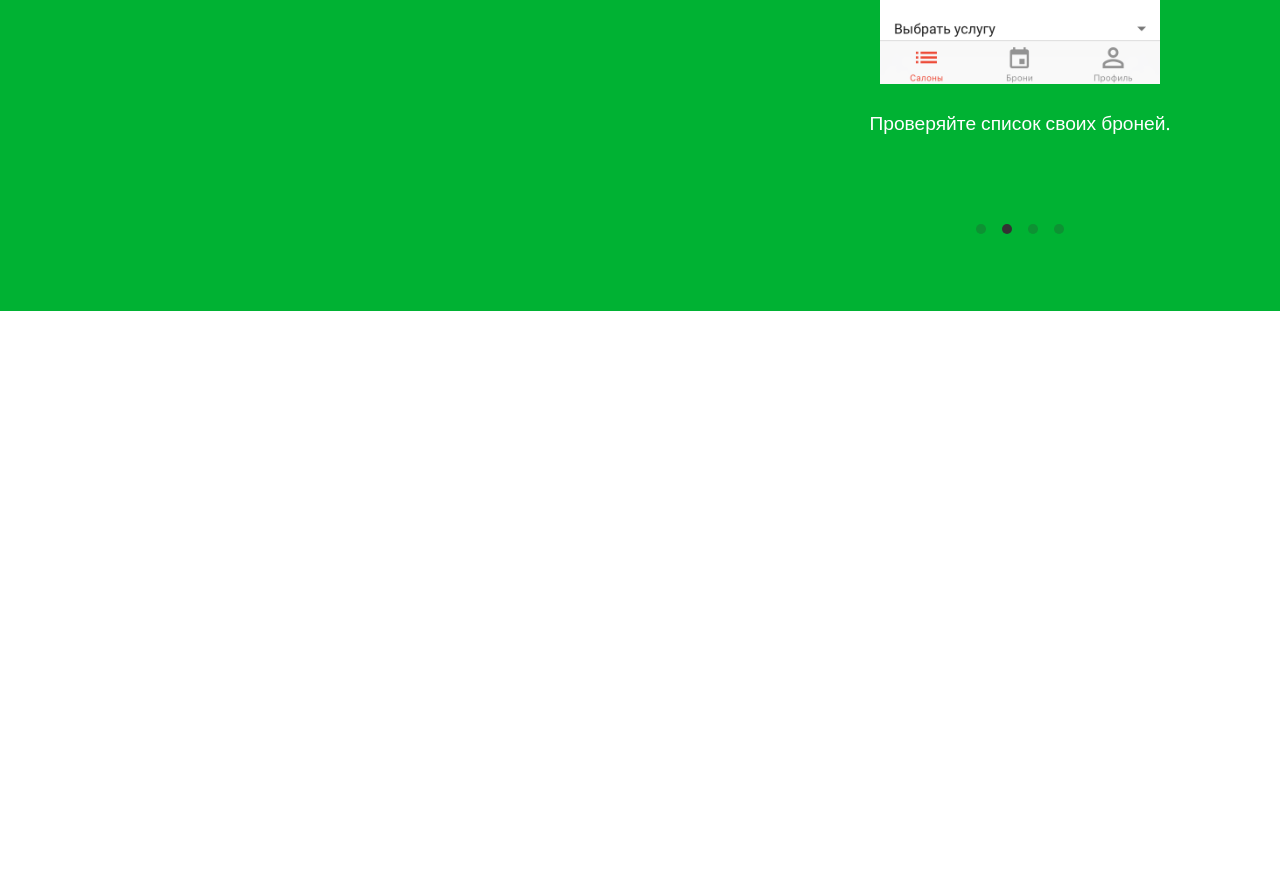
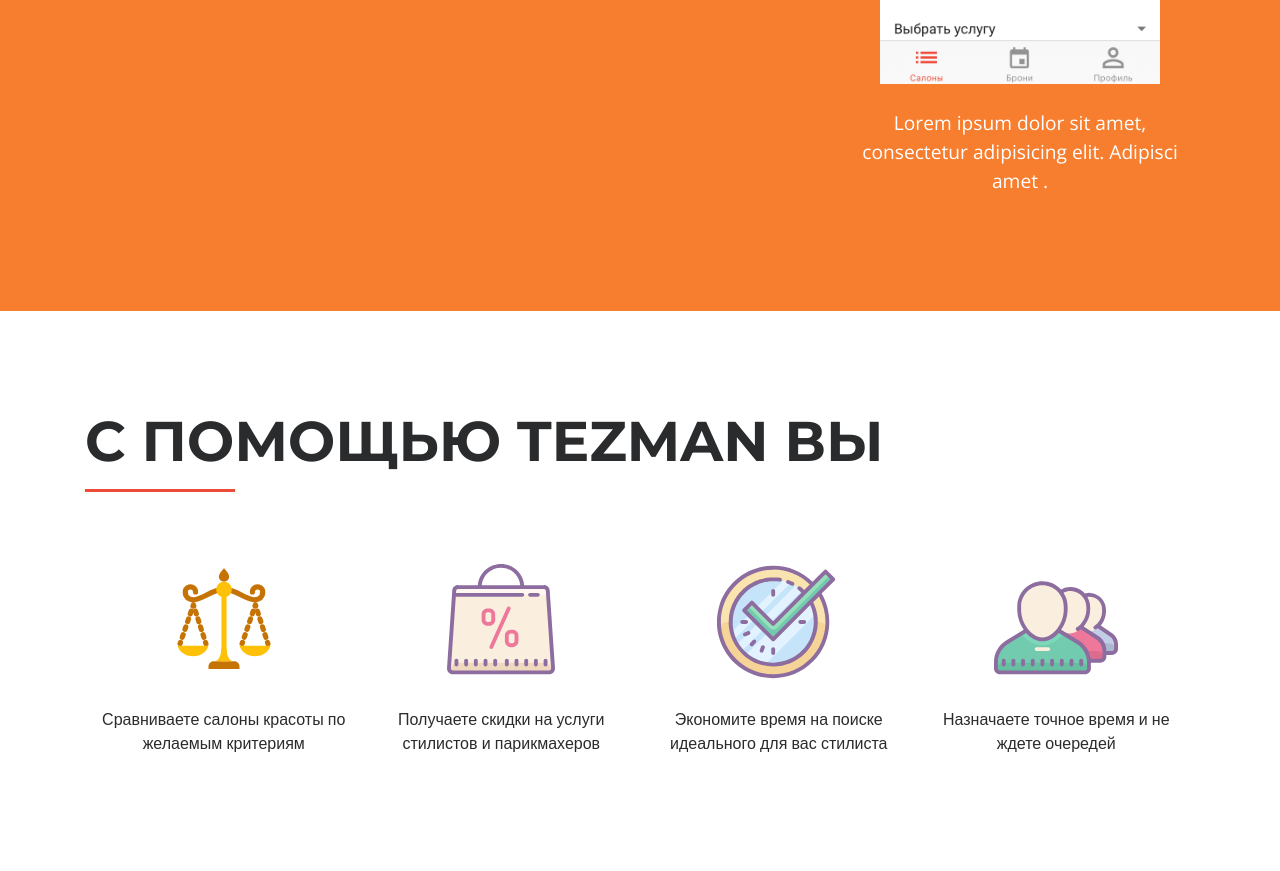
Before and after one commit to elzaresen/tezman, a plain HTML site: page index.html in a window 1280 px wide. Shown: the part 513-1384 px from the top of the page. Before the commit the page ends 824 px from the top, so only its background shows below. Drawn offline with nearby package versions, Linux system fonts and the light colour scheme.

Commit message:
first block main styling

```diff
--- a/css/style.css
+++ b/css/style.css
@@ -29,7 +29,7 @@ header{
     display: flex;
     justify-content: center;
     align-items: center;
-    background-color: #00B233;
+    background-color: #F77E2E;
     color: #fff;
     padding: 100px 0;
 }
@@ -74,9 +74,15 @@ header{
 .features{
     padding: 100px 0;
 }
-.features h2{
+.section-title{
     font-weight: 600;
     text-transform: uppercase;
+}
+.section-title-line{
+    width: 150px;
+    margin-left: 0;
+    border-width: 3px;
+    border-color:#ed4b38;
 }
 .features-list{
     list-style: none;
@@ -85,7 +91,20 @@ header{
 }
 .features-list-item{
     text-align: center;
+    margin-top: 50px;
 }
 .features-list-item img{
-    width: 80%;
+    width: 50%;
+    margin-bottom: 25px;
 }
+
+
+@media(max-width: 767px){
+
+    .section-title{
+        text-align: center;
+    }
+    .section-title-line{
+        margin: 0 auto;
+    }
+}
--- a/index.html
+++ b/index.html
@@ -33,25 +33,49 @@
                     <div class="main-carousel">
                         <div class="carousel-cell">
                             <img src="img/app1.png" alt=""/>
-                            <p>Просматривайте различные салоны Бишкека и сравнивайте их между собой.</p>
+                            <p>Lorem ipsum dolor sit amet, consectetur adipisicing elit. Ad cum dolor .</p>
                         </div>
                         <div class="carousel-cell">
                             <img src="img/app2.png" alt=""/>
-                            <p>Проверяйте список своих броней.</p>
+                            <p>Lorem ipsum dolor sit amet, consectetur adipisicing elit. Adipisci amet .</p>
                         </div>
                         <div class="carousel-cell">
                             <img src="img/app2.png" alt=""/>
-                            <p>Получайте оповещение о бронировании, чтобы не пропустить запись.</p>
+                            <p>Lorem ipsum dolor sit amet, consectetur adipisicing elit. .</p>
                         </div>
                         <div class="carousel-cell">
                             <img src="img/app2.png" alt=""/>
-                            <p>Получайте скидки на услуги салонов красоты и парикмахерских.</p>
+                            <p>Lorem ipsum dolor sit amet, consectetur adipisicing elit. Consequatur .</p>
                         </div>
                     </div>
                 </div>
             </div>
         </div>
     </div>
+    <section class="features">
+        <div class="container">
+            <h2 class="section-title display-4">С помощью Tezman вы</h2>
+            <hr class="section-title-line">
+            <ul class="features-list row ">
+                <li class="features-list-item col-12 col-md-3">
+                    <img class="features-list-item-image" src="img/compare.svg" alt="">
+                    <p class="features-list-item-description">Сравниваете салоны красоты по желаемым критериям</p>
+                </li>
+                <li class="features-list-item col-12 col-md-3">
+                    <img class="features-list-item-image" src="img/discount.svg" alt="">
+                    <p class="features-list-item-description">Получаете скидки на услуги стилистов и парикмахеров</p>
+                </li>
+                <li class="features-list-item col-12 col-md-3">
+                    <img class="features-list-item-image" src="img/time.svg" alt="">
+                    <p class="features-list-item-description">Экономите время на поиске идеального для вас стилиста</p>
+                </li>
+                <li class="features-list-item col-12 col-md-3">
+                    <img class="features-list-item-image" src="img/queue.svg" alt="">
+                    <p class="features-list-item-description">Назначаете точное время и не ждете очередей</p>
+                </li>
+            </ul>
+        </div>
+    </section>
 </main>
 <script src="https://code.jquery.com/jquery-3.2.1.slim.min.js"
         integrity="sha384-KJ3o2DKtIkvYIK3UENzmM7KCkRr/rE9/Qpg6aAZGJwFDMVNA/GpGFF93hXpG5KkN"
@@ -69,6 +93,7 @@
         cellAlign: 'left',
         contain: true,
         autoPlay: true,
+        pageDots: false,
     });
 </script>
 </body>
```
Also changed, not shown: img/compare.svg (added), img/discount.svg (added), img/queue.svg (added), img/time.svg (added).
